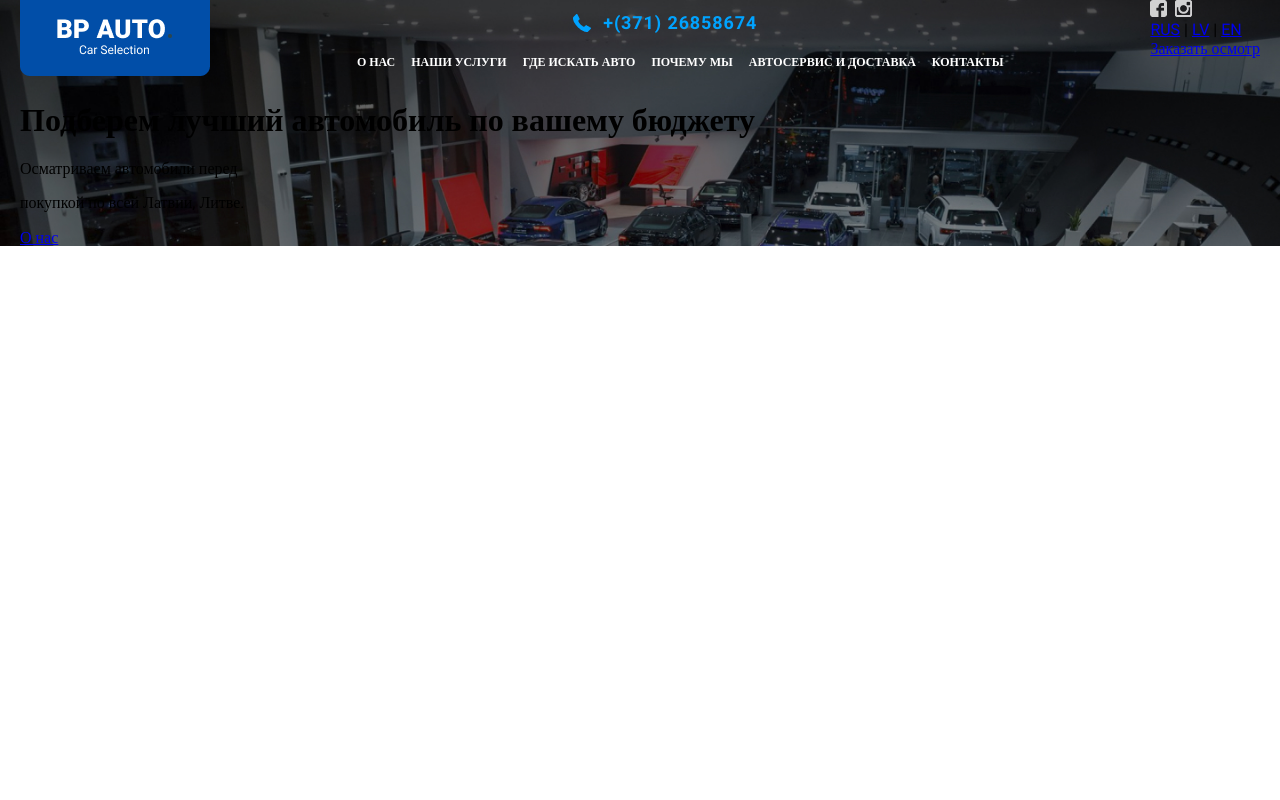
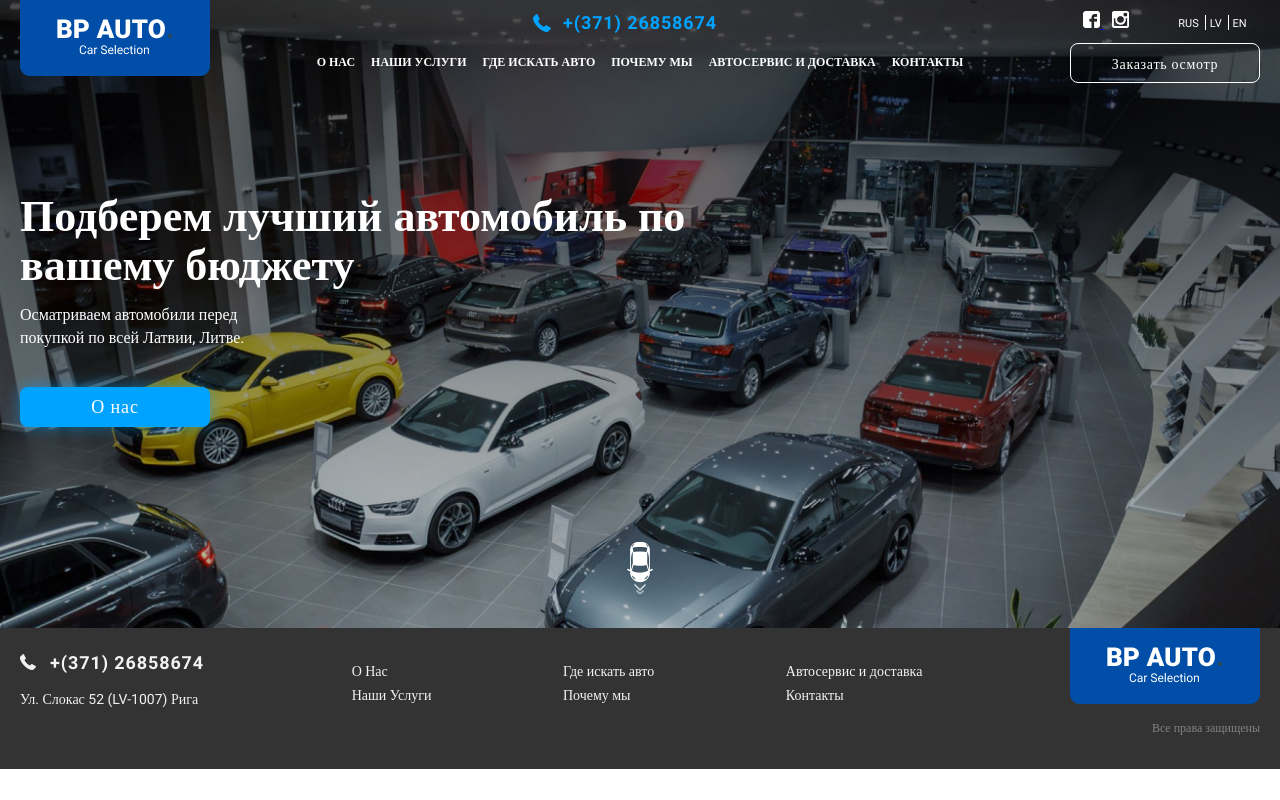
Before and after one commit to RomanKashik/bp_avto, a PHP site: page / in a window 1280 px wide. Run offline with PHP 8.4, Linux system fonts and the light colour scheme; style sheets or scripts are compiled from the project's sources; some libraries are stand-ins or nearby versions.

Commit message:
header__footer

```diff
--- a/src/index.html
+++ b/src/index.html
@@ -12,6 +12,7 @@
     <title>BP AUTO</title>
   </head>
   <body>
+    <!-- Header -->
     <header class="header">
       <div class="container">
         <nav class="navigation">
@@ -19,7 +20,7 @@
             <img src="images/logo.png" alt="logo" />
           </div>
           <div class="navigation__block">
-            <div class="navigation__phone">+(371) 26858674</div>
+            <div class="navigation__phone phone">+(371) 26858674</div>
             <ul class="navigation__menu menu">
               <li class="menu__item">
                 <a href="#" class="menu__link">О нас</a>
@@ -44,15 +45,29 @@
           <div class="navigation__action">
             <div class="navigation__top">
               <div class="navigation__social">
-                <img src="images/icon/icon_media.png" alt="social links" />
+                <a href="#">
+                  <img
+                    src="images/icon/icon_facebook.png"
+                    alt="facebook link"
+                  />
+                </a>
+                <a href="#">
+                  <img
+                    src="images/icon/icon_instagram.png"
+                    alt="instagram link"
+                  />
+                </a>
               </div>
               <div class="navigation__lang">
-                <a href="#">RUS</a> | <a href="#">LV</a> |
+                <a href="#">RUS</a>
+                <a href="#">LV</a>
                 <a href="#">EN</a>
               </div>
             </div>
             <div class="navigation__bottom">
-              <a href="#" class="btn navigation__btn">Заказать осмотр</a>
+              <a href="#" class="btn btn__small navigation__btn"
+                >Заказать осмотр</a
+              >
             </div>
           </div>
         </nav>
@@ -62,11 +77,44 @@
           </h1>
           <p class="header__subtitle">Осматриваем автомобили перед</p>
           <p class="header__subtitle">покупкой по всей Латвии, Литве.</p>
-          <a href="#" class="btn header__btn">О нас</a>
+          <a href="#" class="btn header__btn btn__small">О нас</a>
+          <div class="header__scroll"></div>
         </div>
       </div>
     </header>
+    <!-- Main content -->
+    <main></main>
+    <!-- Footer -->
+    <footer class="footer">
+      <div class="container">
+        <div class="footer__content">
+          <div class="footer__contact">
+            <p class="footer__phone phone">+(371) 26858674</p>
+            <p class="footer__adress">Ул. Слокас 52 (LV-1007) Рига</p>
+          </div>
+          <div class="footer__menu">
+            <div class="footer__item">
+              <a href="#" class="footer__link">О Нас</a>
+              <a href="#" class="footer__link">Наши Услуги</a>
+            </div>
+            <div class="footer__item">
+              <a href="#" class="footer__link">Где искать авто</a>
+              <a href="#" class="footer__link">Почему мы</a>
+            </div>
+            <div class="footer__item">
+              <a href="#" class="footer__link">Автосервис и доставка</a>
+              <a href="#" class="footer__link">Контакты</a>
+            </div>
+          </div>
+          <div class="footer__logo logo">
+            <img src="images/logo.png" alt="logo" />
+            <div class="footer__copyright">Все права защищены</div>
+          </div>
+        </div>
+      </div>
+    </footer>
 
+    <!-- Scripts -->
     <script src="libs/jquery.min.js"></script>
     <script src="libs/jquery.magnific-popup.min.js"></script>
     <script src="js/main.js"></script>
--- a/src/styles/main.scss
+++ b/src/styles/main.scss
@@ -1,20 +1,148 @@
+* {
+  box-sizing: border-box;
+}
+
 body {
   font-family: "robotoregular";
   font-size: 16px;
 }
+
 .container {
   max-width: 1240px;
   margin: 0 auto;
 }
+
+/*Стили кнопок*/
+.btn {
+  display: flex;
+  align-items: center;
+  justify-content: center;
+  border-radius: 8px;
+  line-height: 140%;
+  letter-spacing: 0.05em;
+  color: #ffffff;
+  text-decoration: none;
+
+  &__small {
+    width: 190px;
+    height: 40px;
+  }
+
+  &__large {
+    width: 418px;
+    height: 44px;
+    background: #00a3ff;
+    box-shadow: 7px 7px 10px rgba(0, 163, 255, 0.2);
+    color: #ffffff;
+    letter-spacing: 0.05em;
+    &:hover {
+      font-family: robotobold;
+      font-style: normal;
+      font-weight: bold;
+      font-size: 18px;
+      background: linear-gradient(90deg, #00a3ff 0%, #014ea8 100%);
+      box-shadow: 7px 7px 10px rgba(0, 163, 255, 0.2);
+    }
+  }
+}
+
+/*Стили заголовков*/
+.main-title {
+  font-family: robotobold;
+  font-style: normal;
+  font-weight: bold;
+  font-size: 32px;
+  line-height: 110%;
+  text-align: center;
+  color: #000000;
+}
+
+/*Телефон*/
+.phone {
+  font-family: robotobold;
+  font-style: normal;
+  font-weight: bold;
+  font-size: 18px;
+  line-height: 100%;
+  letter-spacing: 0.05em;
+  position: relative;
+  &::after {
+    position: absolute;
+    top: 1px;
+    left: -30px;
+  }
+}
+
+/*Стили шапки*/
 .header {
   background-image: url("../images/header_bg.jpg");
   background-color: #cccccc;
   background-repeat: no-repeat;
   background-size: cover;
+  background-position: center;
+
+  /*Стили основного текста */
+
+  &__content {
+    display: flex;
+    flex-direction: column;
+    align-items: flex-start;
+    margin-top: 108px;
+    color: #ffffff;
+  }
+
+  &__title {
+    font-family: robotobold;
+    font-style: normal;
+    font-weight: bold;
+    font-size: 44px;
+    line-height: 110%;
+    color: #ffffff;
+    width: calc(100% / 2 + 69px);
+    margin: 0 0 15px;
+  }
+
+  &__subtitle {
+    font-size: 16px;
+    line-height: 140%;
+    margin: 0;
+  }
+
+  &__btn {
+    font-size: 18px;
+    background: #00a3ff;
+    box-shadow: 0px 0px 15px rgba(0, 163, 255, 0.5);
+    margin-top: 39px;
+    margin-bottom: 115px;
+    &:hover {
+      background: linear-gradient(270deg, #014ea8 0%, #00a3ff 100%);
+    }
+  }
+
+  &__scroll {
+    background-image: url("../images/icon/icon_scroll_normal.png");
+    background-repeat: no-repeat;
+    background-size: inherit;
+    width: 26px;
+    height: 52px;
+    align-self: center;
+    margin-bottom: 34px;
+    cursor: pointer;
+    &:hover {
+      background-image: url("../images/icon/icon_scroll_hover.png");
+      background-repeat: no-repeat;
+      background-size: inherit;
+      width: 26px;
+      height: 52px;
+    }
+  }
 }
+
+/*Стили навигации*/
 .navigation {
   display: flex;
   justify-content: space-between;
+  flex-wrap: wrap;
 
   &__block {
     display: flex;
@@ -23,25 +151,13 @@ body {
   }
 
   &__phone {
-    font-family: robotobold;
-    font-style: normal;
-    font-weight: bold;
-    font-size: 18px;
-    line-height: 100%;
-    letter-spacing: 0.05em;
     color: #00a3ff;
     margin-top: 13px;
     margin-bottom: 20px;
-    position: relative;
     &::after {
       content: url("../images/icon/header_phone.png");
-      position: absolute;
-      top: 1px;
-      left: -30px;
     }
   }
-
-
 
   .menu {
     display: flex;
@@ -51,7 +167,7 @@ body {
     margin: 0;
 
     &__item {
-        margin:0 8px;
+      margin: 0 8px;
     }
     &__link {
       font-family: robotobold;
@@ -65,9 +181,131 @@ body {
       transition: all 0.3s linear;
 
       &:hover {
-          border-bottom: 4px solid #ffffff;
-         padding-bottom: 4px;
+        border-bottom: 4px solid #ffffff;
+        padding-bottom: 4px;
       }
     }
   }
+
+  &__action {
+    width: 190px;
+  }
+
+  &__top {
+    display: flex;
+    align-items: center;
+    justify-content: center;
+    margin-top: 11px;
+    margin-bottom: 12px;
+  }
+
+  &__social {
+    width: calc(100% / 2);
+  }
+
+  &__social a {
+    margin-right: 8px;
+    &:last-child {
+      margin-right: 0;
+    }
+  }
+
+  &__lang a {
+    font-family: robotoregular;
+    font-style: normal;
+    font-weight: normal;
+    font-size: 11px;
+    line-height: 140%;
+    color: #ffffff;
+    text-decoration: none;
+    padding-right: 6px;
+    border-right: 1px solid #ffffff;
+    &:hover {
+      font-family: robotobold;
+      font-style: normal;
+      font-weight: bold;
+      color: #00a3ff;
+    }
+    &:last-child {
+      border-right: none;
+      padding-right: 0;
+    }
+  }
+
+  &__btn {
+    border: 1px solid #ffffff;
+    background: transparent;
+    font-size: 14px;
+    transition: all 0.3s linear;
+    &:hover {
+      background-color: #ffffff;
+      color: #37474f;
+    }
+  }
 }
+
+/*Стили footer*/
+.footer {
+  background: #333333;
+  padding-bottom: 35px;
+
+  &__content {
+    display: flex;
+    justify-content: space-between;
+    flex-wrap: wrap;
+  }
+
+  &__phone {
+    color: #f2f2f2;
+    margin-top: 25px;
+    margin-bottom: 20px;
+    margin-left: 30px;
+    &::after {
+      content: url("../images/icon/footer_phone.png");
+    }
+  }
+
+  &__adress {
+    font-size: 14px;
+    line-height: 110%;
+    color: #f2f2f2;
+    margin: 0;
+  }
+
+  &__menu {
+    display: flex;
+    justify-content: space-around;
+    flex-wrap: wrap;
+    flex-basis: calc(100% / 3 + 289px);
+  }
+
+  &__item {
+    display: flex;
+    flex-direction: column;
+    margin-top: 33px;
+  }
+
+  &__link {
+    font-size: 14px;
+    line-height: 140%;
+    color: #f2f2f2;
+    text-decoration: none;
+    margin-bottom: 4px;
+    &:last-child {
+      margin-bottom: 0;
+    }
+  }
+
+&__logo {
+  display: flex;
+  flex-direction: column;
+}
+
+  &__copyright {
+    align-self: flex-end;
+    font-size: 12px;
+    line-height: 110%;
+    color: #828282;
+    margin-top: 17px;
+  }
+}
```
Also changed, not shown: src/images/icon/icon_facebook.png (added), src/images/icon/icon_instagram.png (added), src/images/icon/icon_media.png (deleted), src/images/icon/icon_scroll_normal.png. Lines whose indentation alone changed are shown as unchanged.
